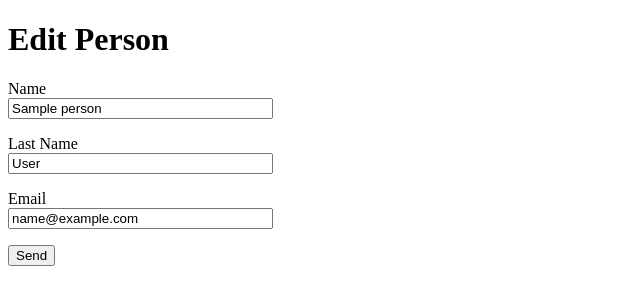
After one commit to stevengf14/sap-flask, a Flask app: page /edit/1 in a window 1280 px wide. The commit adds this page. Shown: the top 305 px of the page, without its empty margins (0-640 px from the left). Run offline with Flask 2, Linux system fonts and the light colour scheme; tables that the repository leaves empty hold one stand-in row (values such as "Sample post").

Commit message:
Edit and Delete functionality

```diff
--- a/app.py
+++ b/app.py
@@ -32,14 +32,15 @@ app.config['SECRET_KEY']='secret_key'
 @app.route('/index.html')
 def index():
     # People List
-    people = Person.query.all()
+    # people = Person.query.all()
+    people = Person.query.order_by('id')
     total_people = Person.query.count()
     app.logger.debug(f'People List: {people}')
     app.logger.debug(f'Total people: {total_people}')
     return render_template('index.html', people=people, total_people=total_people)
 
-@app.route('/get_detail/<int:id>')
-def get_detail(id):
+@app.route('/get/<int:id>')
+def get(id):
     # Get person by id
     # person = Person.query.get(id)
     person = Person.query.get_or_404(id)
@@ -59,3 +60,26 @@ def add():
             db.session.commit()
             return redirect(url_for('index'))
     return render_template('add.html', personForm=personForm)
+
+@app.route('/edit/<int:id>', methods=['GET', 'POST'])
+def edit(id):
+    # Get person object
+    person = Person.query.get_or_404(id)
+    personForm = PersonForm(obj=person)
+    if request.method == 'POST':
+        if personForm.validate_on_submit():
+            personForm.populate_obj(person)
+            app.logger.debug(f'Person to edit: {person}')
+            db.session.commit()
+            return redirect(url_for('index'))
+    return render_template('edit.html', personForm=personForm)
+
+@app.route('/delete/<int:id>')
+def delete(id):
+    # Get person object
+    person = Person.query.get_or_404(id)
+    app.logger.debug(f'Person to delete: {person}')
+    # Delete person
+    db.session.delete(person)
+    db.session.commit()
+    return redirect(url_for('index'))
--- /dev/null
+++ b/templates/edit.html
@@ -0,0 +1,28 @@
+<!DOCTYPE html>
+<html lang="en">
+<head>
+    <meta charset="UTF-8">
+    <title>Edit</title>
+</head>
+<body>
+<h1>Edit Person</h1>
+<form method="POST">
+  {{personForm.csrf_token}}
+  <p>
+    {{personForm.name.label}} <br/>
+    {{personForm.name(size=30)}}
+  </p>
+  <p>
+    {{personForm.lastName.label}} <br/>
+    {{personForm.lastName(size=30)}}
+  </p>
+  <p>
+    {{personForm.email.label}} <br/>
+    {{personForm.email(size=30)}}
+  </p>
+  <p>
+    {{personForm.send()}}
+  </p>
+</form>
+</body>
+</html>
--- a/templates/index.html
+++ b/templates/index.html
@@ -21,6 +21,8 @@
                 <th>Last Name</th>
                 <th>Email</th>
                 <th></th>
+                <th></th>
+                <th></th>
             </tr>
         </thead>
         <tbody>
@@ -30,7 +32,9 @@
                     <td>{{person.name}}</td>
                     <td>{{person.lastName}}</td>
                     <td>{{person.email}}</td>
-                    <td><a href="get_detail/{{person.id}}">Get Detail</a></td>
+                    <td><a href="get/{{person.id}}">Get Detail</a></td>
+                    <td><a href="edit/{{person.id}}">Edit</a></td>
+                    <td><a href="delete/{{person.id}}">Delete</a></td>
                 </tr>
             {% endfor %}
         </tbody>
```
